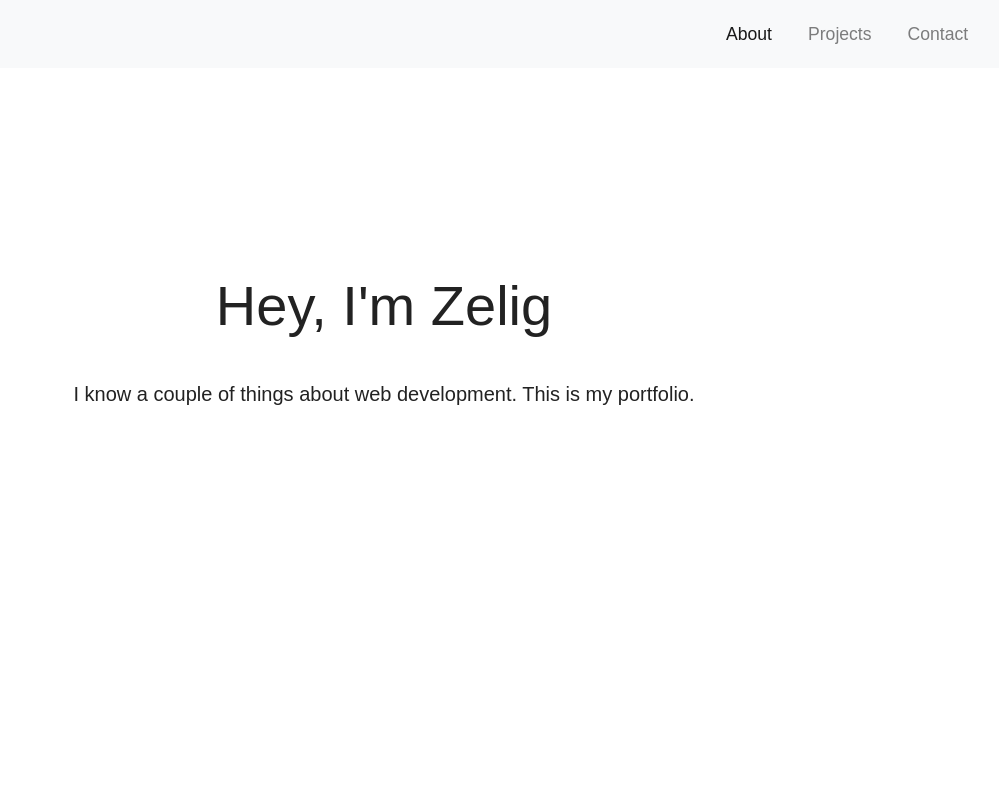
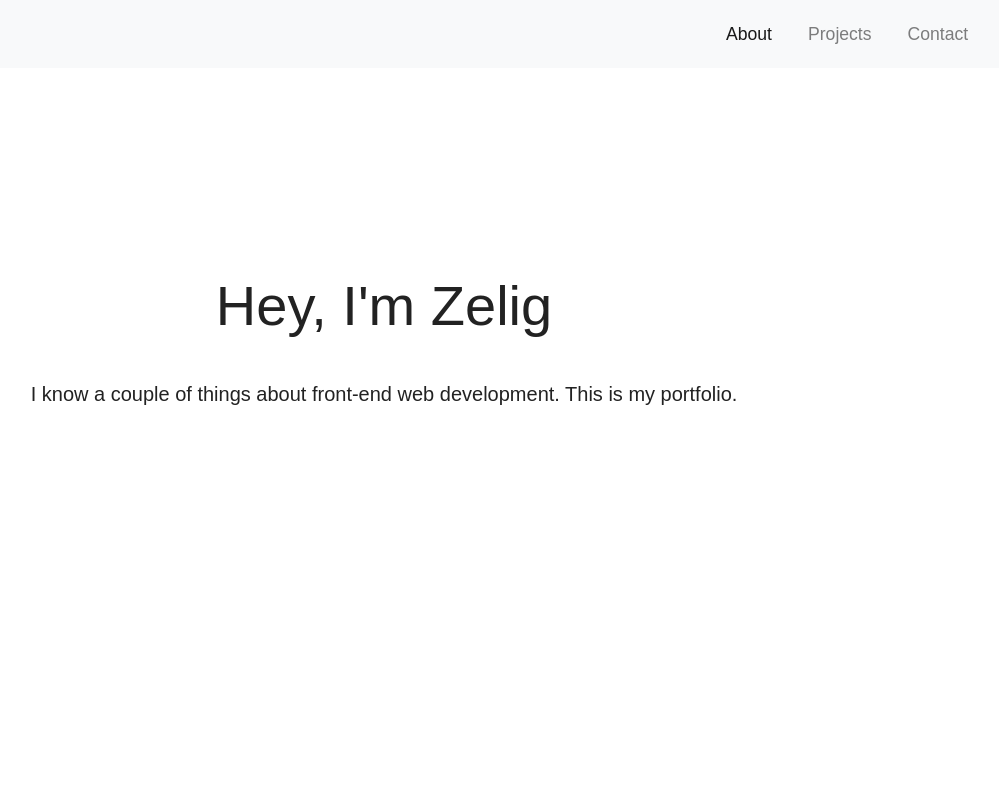
Before and after one commit to zeligm/Personal-Portfolio, a plain HTML site: page index.html in a window 1280 px wide. Shown: the top 797 px of the page, without its empty margins (256-1255 px from the left). Drawn offline with nearby package versions, Linux system fonts and the light colour scheme.

Commit message:
Update index.html

```diff
--- a/index.html
+++ b/index.html
@@ -41,7 +41,7 @@
 	          <h1 class="display-4">Hey, I'm Zelig</h1>
 	        </div>
 	        <div class="col-12">
-	          <p class="lead">I know a couple of things about web development. This is my portfolio.</p>
+	          <p class="lead">I know a couple of things about front-end web development. This is my portfolio.</p>
 	        </div>
 	      </div>
 	    </div>
```
